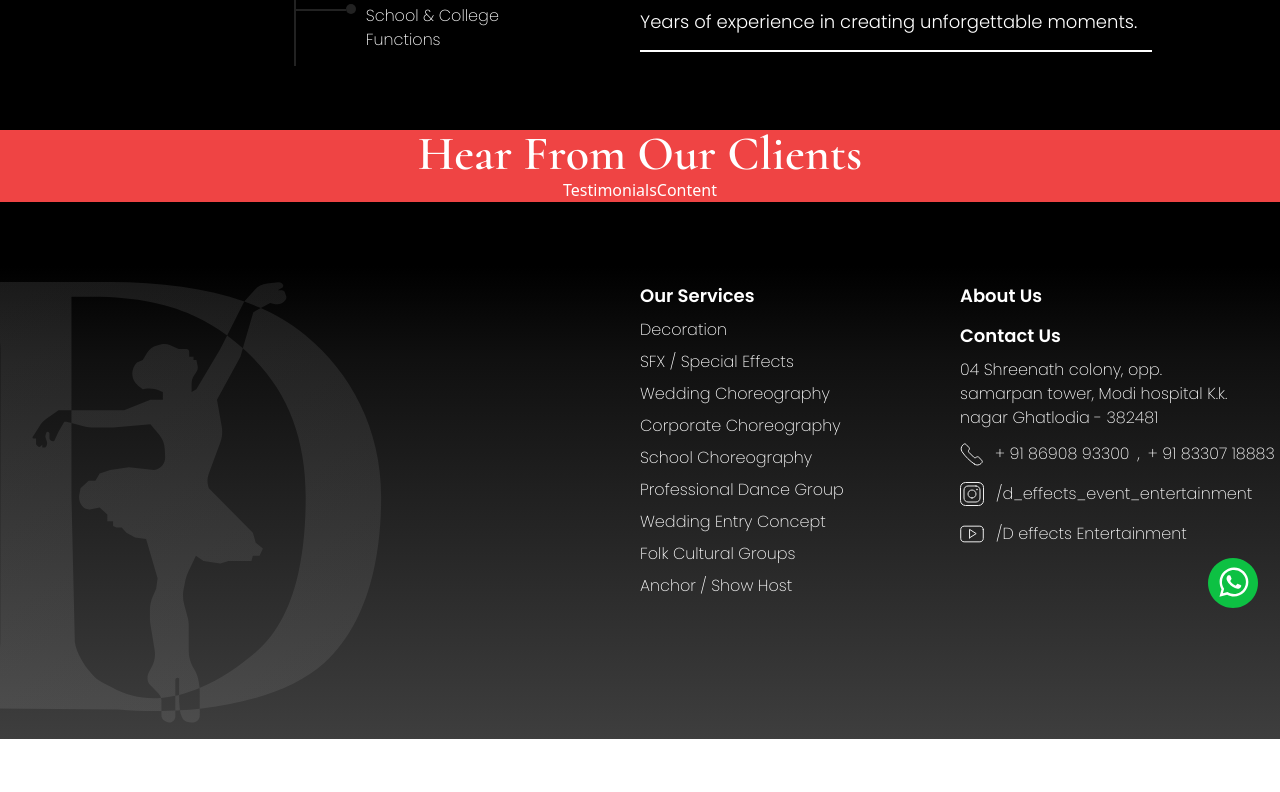
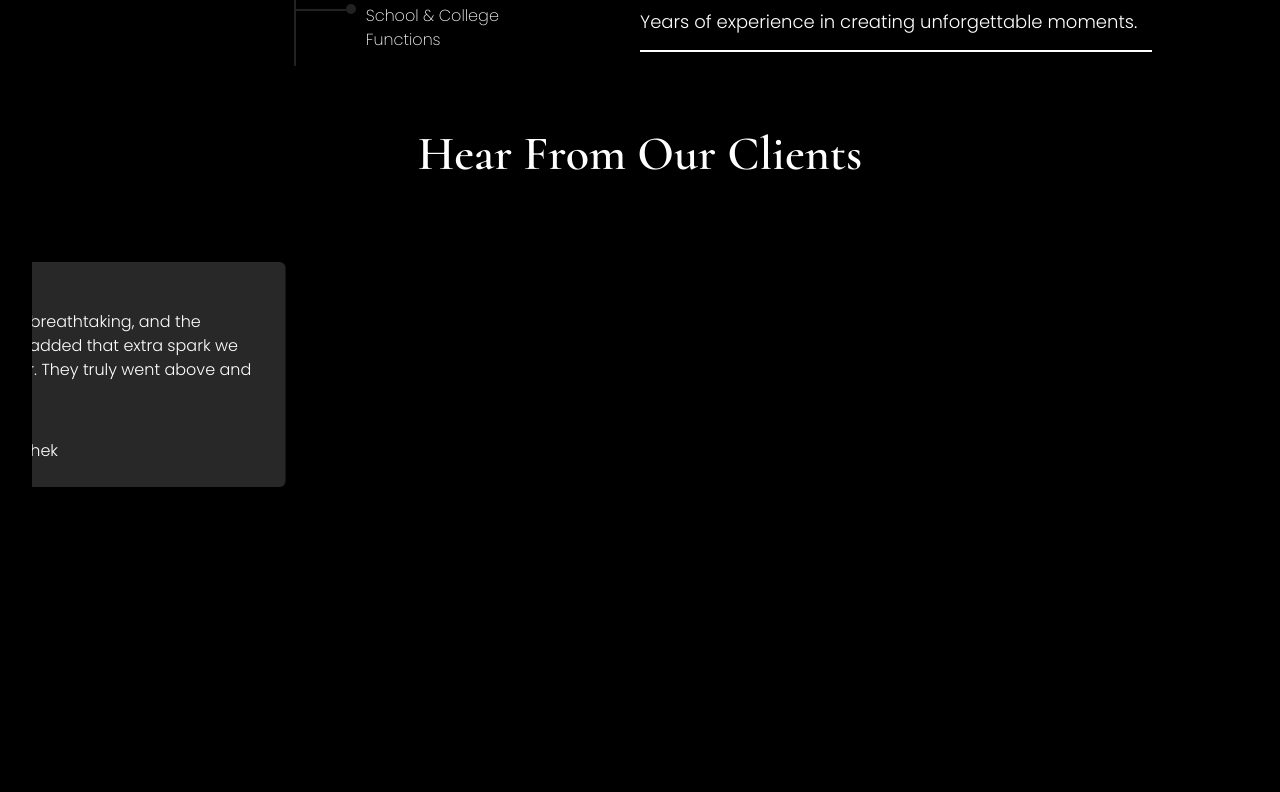
Before and after one commit to dhairyapatel15112021/freelance, a React (Vite) app: page / in a window 1280 px wide. Shown: the part 6288-7080 px from the top of the page. Before the commit the page ends 7027 px from the top, so only its background shows below. Built offline with nearby package versions, Linux system fonts and the light colour scheme.

Commit message:
testimonialContent

```diff
--- a/src/components/Testimonials.tsx
+++ b/src/components/Testimonials.tsx
@@ -1,14 +1,43 @@
+import { useRef } from 'react';
+import { motion, useTransform, useScroll } from "framer-motion";
 import { TestimonialsContent } from './TestimonialsContent'
 
 export const Testimonials = () => {
+  const targetRef = useRef<HTMLDivElement | null>(null);
+
+  const { scrollYProgress } = useScroll({
+    target: targetRef
+  });
+
+  const x = useTransform(scrollYProgress, [0, 1], ["0%", "-95%"]);
+
+  const data = [ { text : "The décor was breathtaking, and the special effects left everyone speechless! Our first dance felt like a fairytale thanks to their choreography." , name : "Rahul Singh"},
+    {text : "They transformed our event into something magical. Couldn’t have asked for more!" , name : "Simran & Kunal"},
+    {text : "D Effects made our wedding truly magical! The décor was stunning, and the choreography for our first dance was so much fun to learn. Our guests were amazed!”" , name :"Rohan & Meera"},
+    {text : "D Effects made our corporate event feel like a grand celebration. Professional and creative in every way!" , name : "Sunil K." , },
+    {text : "The décor was breathtaking, and the special effects added that extra spark we were hoping for. They truly went above and beyond!" , name : "Shruti & Abhishek"}
+  ]
+
   return (
-    <div className='mt-16 flex flex-col justify-center items-center bg-red-500'>
-        <div className='font-cormorant font-semibold text-4xl md:text-5xl'>
-            Hear From Our Clients
+    <div className='left-0 mt-16 flex flex-col justify-center items-center'>
+      <div className='sticky top-[64px] font-cormorant font-semibold text-4xl md:text-5xl'>
+        Hear From Our Clients
+        {/* https://www.youtube.com/watch?v=4ehYkfh7P-I */}
+      </div>
+      <div ref={targetRef} className='relative h-[1000px] md:h-[900px] w-[95vw]'>
+        <div className='sticky top-[176px] flex items-center mt-16 overflow-hidden'>
+          {/* overflow-hidden for above div */}
+          <motion.div style={{x}} className='flex gap-4'>
+            {
+              data.map((item,index)=>{
+                return(
+                  <TestimonialsContent key={index} text={item.text} name={item.name}/>
+                )
+              })
+            }
+          </motion.div>
         </div>
-        <div>
-            <TestimonialsContent/>
-        </div>
+      </div>
     </div>
   )
 }
--- a/src/components/TestimonialsContent.tsx
+++ b/src/components/TestimonialsContent.tsx
@@ -1,5 +1,16 @@
-export const TestimonialsContent = () => {
+import testimonialIcon from "../assets/testimonial/testimonialIcon.svg"
+interface data {
+  text: string,
+  name: string
+}
+export const TestimonialsContent = (inputData: data) => {
   return (
-    <div>TestimonialsContent</div>
+    <div className="h-[250px] w-[400px] relative top-0 font-poppins text-sm md:text-base font-extralight md:font-light">
+      <img src={testimonialIcon} alt="testimonialIcon" className="absolute top-0 left-0 ml-6 z-10" />
+      <div className="absolute top-5 h-[90%] w-full bg-[#282828] px-6 pt-12 pb-6 rounded-md flex flex-col justify-between">
+        <div>{inputData.text}</div>
+        <div> - {inputData.name}</div>
+      </div>
+    </div>
   )
 }
```
Also changed, not shown: src/assets/testimonial/testimonialIcon.svg (added).
